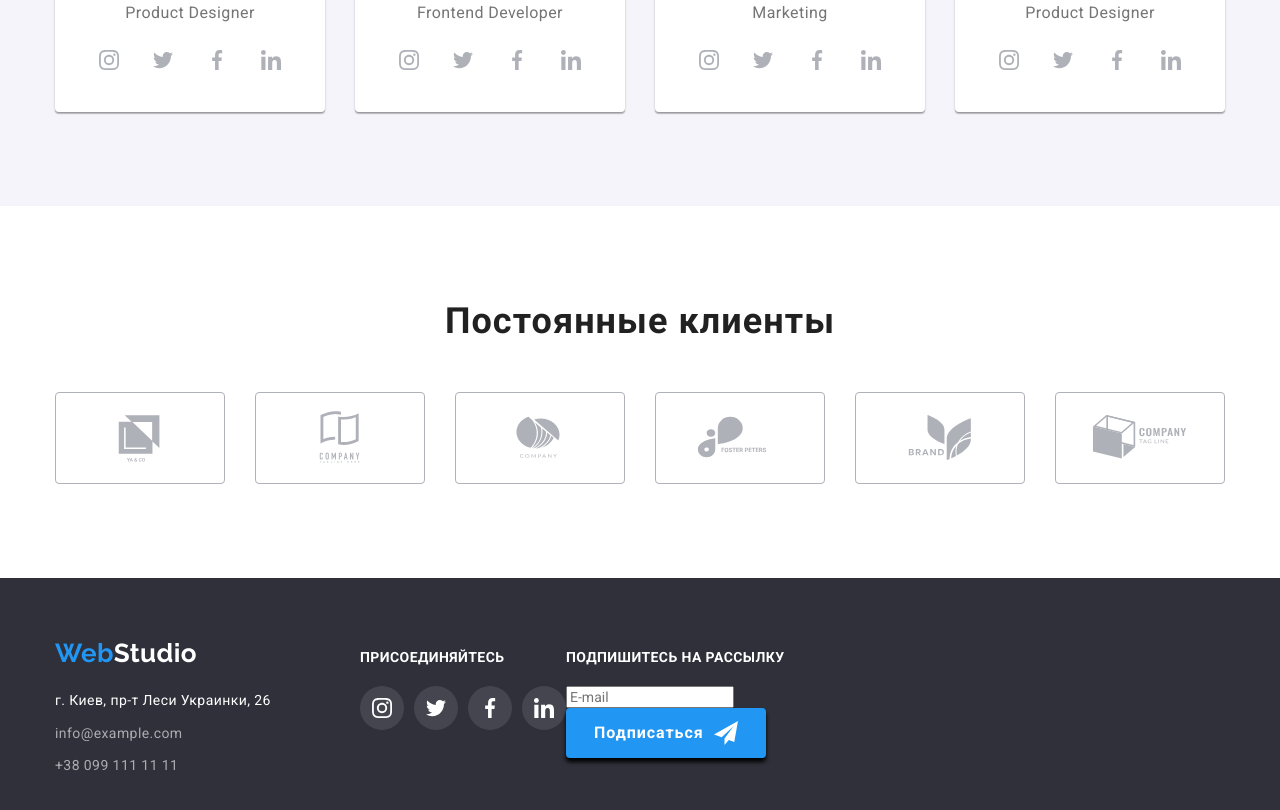
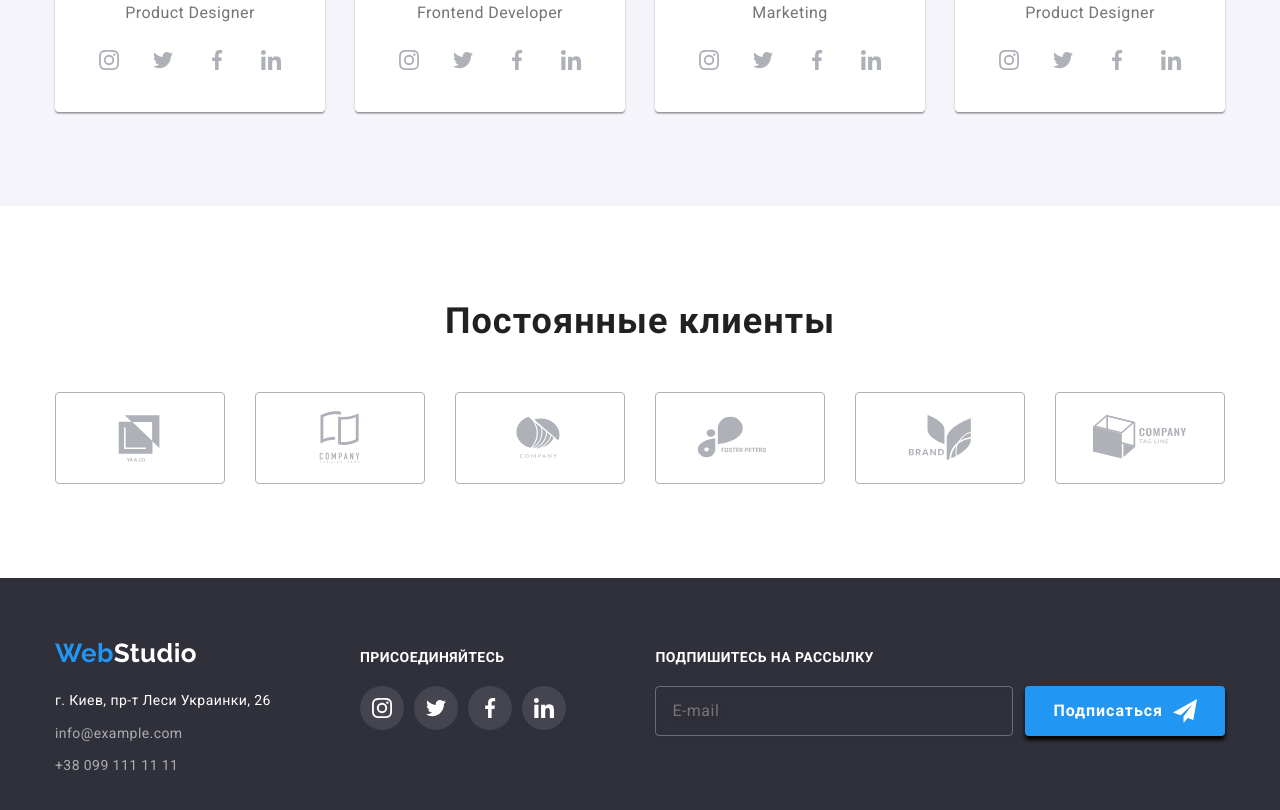
Before and after one commit to ViktorPonomarev/goit-markup-hw-07, a plain HTML site: page index.html in a window 1280 px wide. Shown: the part 2127-2937 px from the top of the page. Drawn offline with nearby package versions, Linux system fonts and the light colour scheme.

Commit message:
footer form

```diff
--- /dev/null
+++ b/scss/components/footer-form/_footer-form.scss
@@ -0,0 +1,30 @@
+/* footer-form */
+
+.footer-form-input {
+    margin-left: auto;
+}
+
+.footer-form {
+    display: flex;
+}
+
+.input-footer {
+    color: var(--main-bacground-color);
+    font-size: 16px;
+    letter-spacing: 0.03em;
+    width: 358px;
+    height: 50px;
+    margin-right: 12px;
+    background-color: transparent;
+    border: 1px solid rgba(255, 255, 255, 0.3);
+    filter: drop-shadow(0px 4px 4px rgba(0, 0, 0, 0.15));
+    border-radius: 4px;
+    padding-left: 16px;
+    transition: border-color,
+        250ms cubic-bezier(0.4, 0, 0.2, 1);
+
+    &:hover,
+    &:focus {
+        border-color: var(--accent-color);
+    }
+}
--- a/scss/main.scss
+++ b/scss/main.scss
@@ -21,6 +21,7 @@
 
 
 // social
+@import './components/footer-form/footer-form';
 @import './components/social/footer-social';
 @import './components/social/team-items';
 @import './components/logo/logo-header';
```
Also changed, not shown: css/main.css, css/main.min.css, 2 other files.
